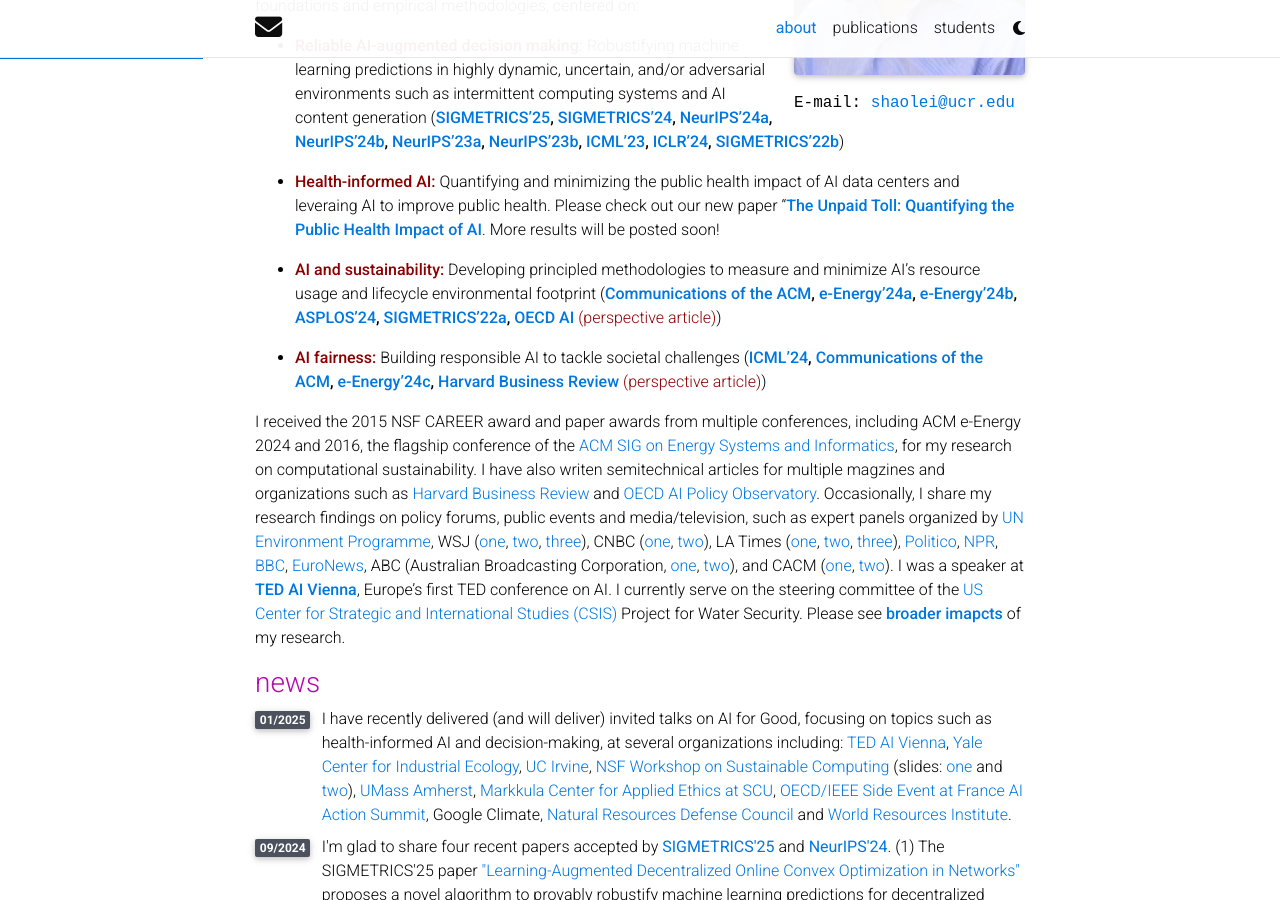
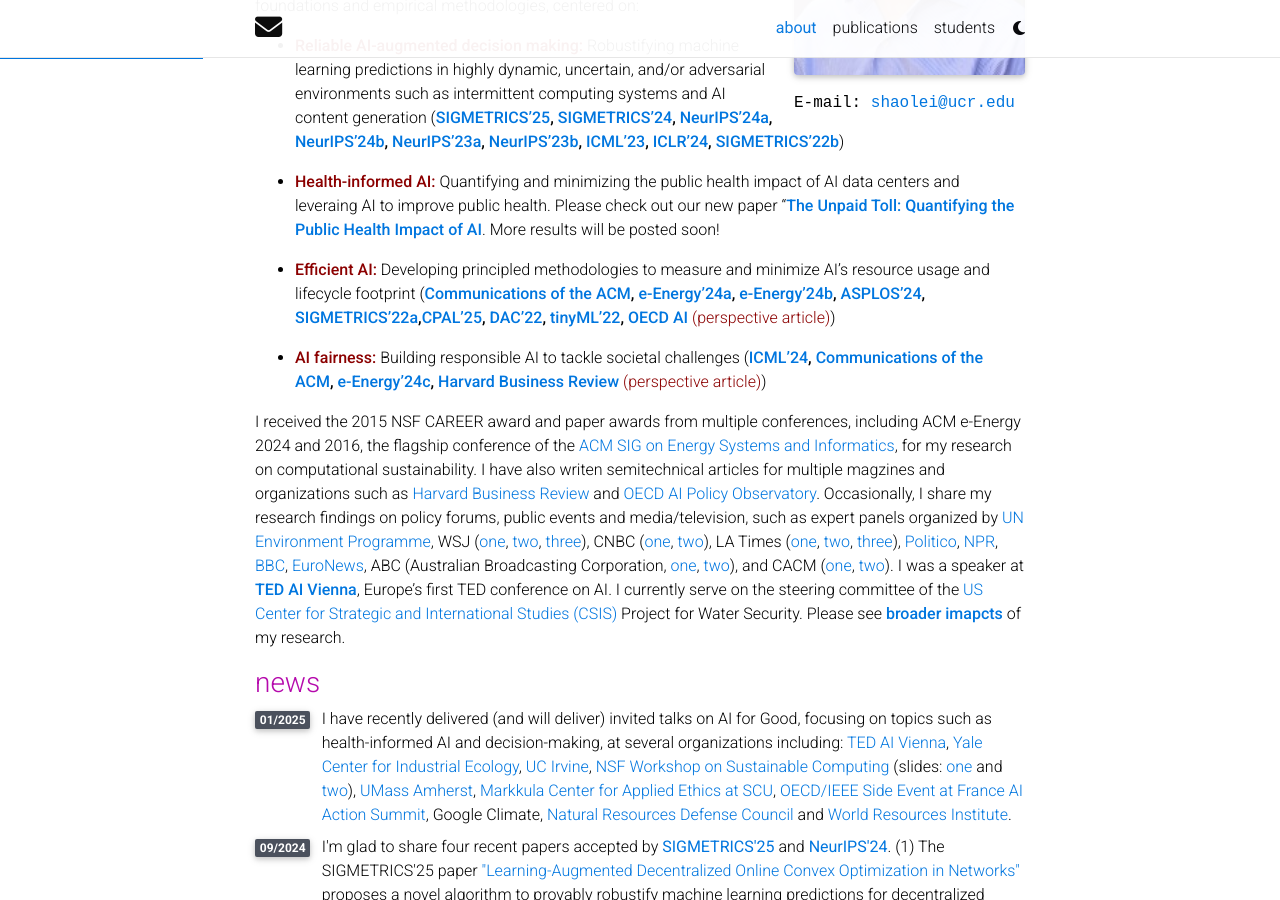
Before and after one commit to shaoleiren/shaoleiren.github.io, a Jekyll site: the page built from _pages/about.md, in a window 1280 px wide and 900 px high, scrolled down 416 px. Built offline with Jekyll 4.4.1, drawn with Linux system fonts in a browser that asks for light colours; full-size pictures stand in for the smaller copies a plugin makes; comment, search, counter and statistics services are not loaded; a style sheet for code colours, icons or effects is not loaded.

Commit message:
Update about.md

```diff
--- a/_pages/about.md
+++ b/_pages/about.md
@@ -33,7 +33,9 @@
 check out our new paper "**[The Unpaid Toll: Quantifying the Public Health Impact of AI](https://arxiv.org/abs/2412.06288)**. More results will be posted soon!
 
 
-- **<span style="color:darkred;">AI and sustainability:</span>** Developing principled methodologies to measure and minimize AI's resource usage and lifecycle environmental footprint (**[Communications of the ACM](https://arxiv.org/abs/2304.03271), [e-Energy'24a](https://arxiv.org/abs/2405.17469), [e-Energy'24b](https://arxiv.org/abs/2311.03615), [ASPLOS'24](https://dl.acm.org/doi/abs/10.1145/3620665.3640374), [SIGMETRICS'22a](https://arxiv.org/abs/2111.01203), [OECD AI <span style="font-weight:lighter;color:darkred;">(perspective article)</span>](https://oecd.ai/en/wonk/how-much-water-does-ai-consume)**)
+- **<span style="color:darkred;">Efficient AI:</span>** Developing principled methodologies to measure and minimize AI's resource usage and lifecycle footprint (**[Communications of the ACM](https://arxiv.org/abs/2304.03271), [e-Energy'24a](https://arxiv.org/abs/2405.17469), [e-Energy'24b](https://arxiv.org/abs/2311.03615), [ASPLOS'24](https://dl.acm.org/doi/abs/10.1145/3620665.3640374), [SIGMETRICS'22a](https://arxiv.org/abs/2111.01203),[CPAL'25](https://arxiv.org/abs/2502.14075), [DAC'22](https://arxiv.org/abs/2203.09680), [tinyML'22](https://cms.tinyml.org/wp-content/uploads/talks2022/2203.04894.pdf),
+ [OECD AI <span style="font-weight:lighter;color:darkred;">(perspective article)</span>](https://oecd.ai/en/wonk/how-much-water-does-ai-consume)**)
+
 
 
 - **<span style="color:darkred;">AI fairness:</span>** Building responsible AI to tackle societal challenges (**[ICML'24](https://arxiv.org/abs/2406.02790), [Communications of the ACM](https://arxiv.org/abs/2412.16539), [e-Energy'24c](https://arxiv.org/abs/2307.05494), [Harvard Business Review <span style="font-weight:lighter;color:darkred;">(perspective article)</span>](https://hbr.org/2024/07/the-uneven-distribution-of-ais-environmental-impacts)**)
```
